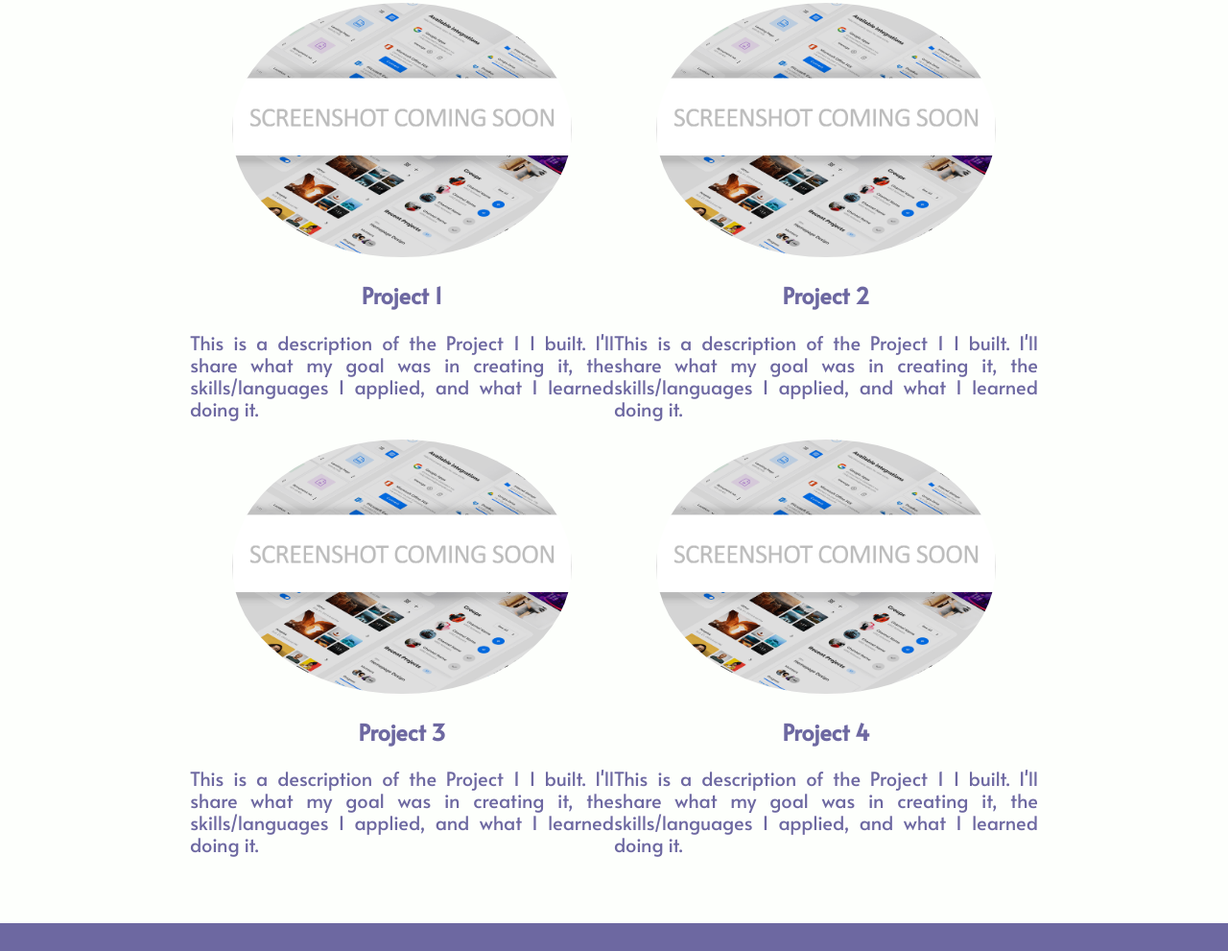
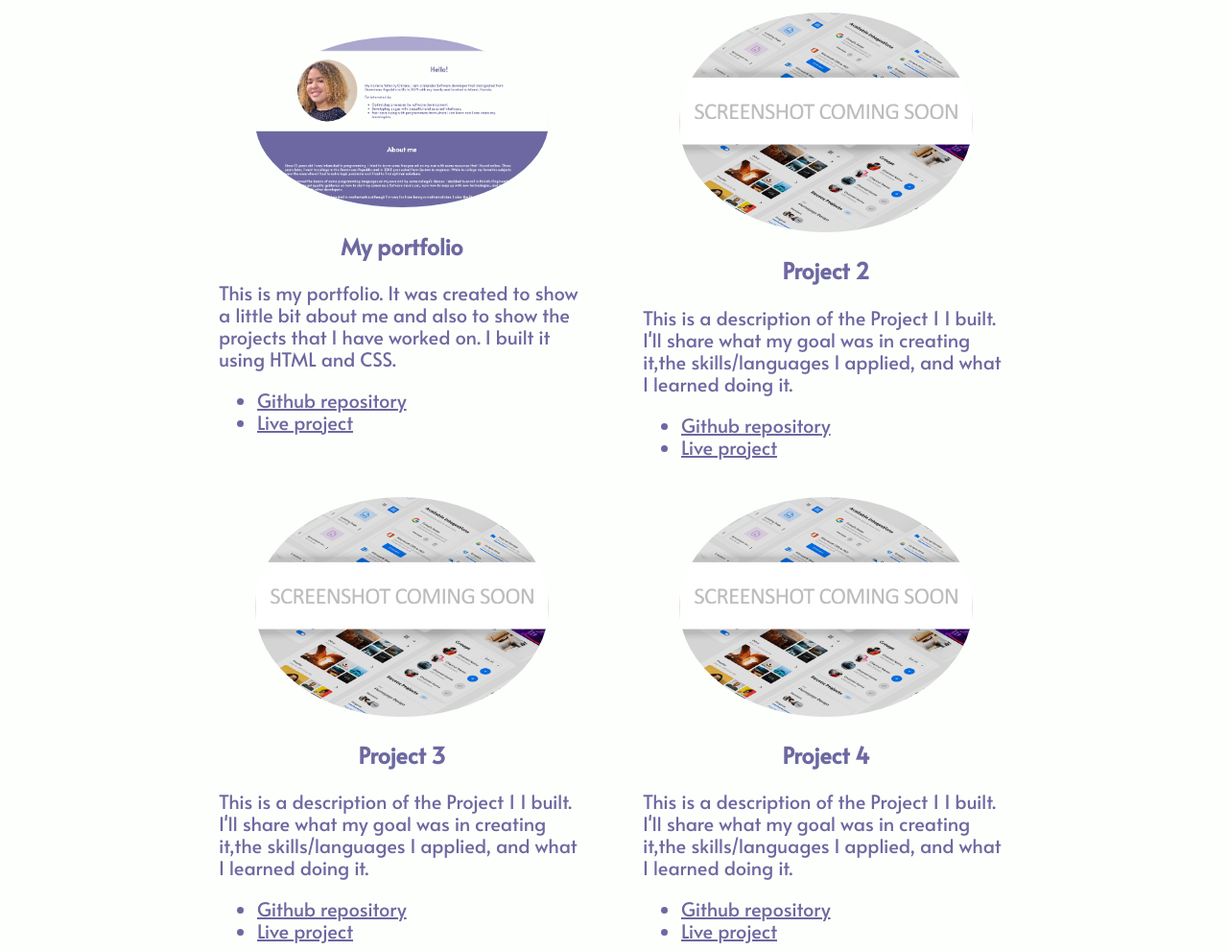
Before and after one commit to yefenny/portfolio, a plain HTML site: page index.html in a window 1280 px wide. Shown: the part 1269-2260 px from the top of the page at 96% size. Drawn offline with nearby package versions, Linux system fonts and the light colour scheme.

Commit message:
fix nav-bar, add align-content to left, fix projects section

```diff
--- a/index.html
+++ b/index.html
@@ -15,10 +15,9 @@
 <body>
     <header>
         <h1>Yefenny Chireno</h1>
-        </div>
         <nav>
             <ul id="menu">
-                <li><a href="#introduction">Introduction</a></li>
+                <li><a href="#home">Home</a></li>
                 <li><a href="#about-me">About </a></li>
                 <li><a href="#projects">Portfolio </a></li>
                 <li><a href="#contact-me">Contact </a></li>
@@ -29,15 +28,14 @@
     <main>
         <article>
             <!--This is the Intro-->
-            <section id="introduction">
+            <section id="home">
                 <div class="group">
                     <div class="item">
                         <img src="images/yefenny-2.JPG" alt="Yefenny's smiling photo">
                     </div>
                     <div class="item-double">
                         <h2>Hello!</h2>
-                        <p>My name is Yefenny Chireno. I am a islander Software developer that immigrated from Dominican
-                            Republic to US in 2019 with my family and located in Miami, Florida.</p>
+                        <p>My name is Yefenny Chireno. I am a islander Software developer that immigrated from Dominican Republic to US in 2019 with my family and located in Miami, Florida.</p>
                         <p>I'm interested in:</p>
                         <ul>
                             <li>Optimizing processes by software development.</li>
@@ -53,13 +51,9 @@
                 <div class="group">
                     <div class="item">
                         <h2>About me</h2>
-                        <p>Since 12 years old I was interested in programming. I tried to learn some free pascal on my
-                            own
-                            with some resources that I found online. Three years later, I went to college in the
-                            Dominican
-                            Republic and in 2018 graduated from System in engineer. While in college my favorites
-                            subjects
-                            were the ones where I had to solve logic problems and I had to find optimal solutions.</p>
+                        <p>Since 12 years old I was interested in programming. I tried to learn some free pascal on my own with some resources that I found online. Three years later, I went to college in the Dominican Republic and in 2018 graduated from System in engineer. While in college my favorites
+                            subjects were the ones where I had to solve logic problems and I had to find optimal solutions.</p>
+
                         <p>Once learned the basics of some programming languages on my own and by some college's
                             classes. I
                             decided to enroll in thinkful Engineering immersion to get quality guidance on how to start
@@ -77,30 +71,42 @@
                 <h2>Portfolio</h2>
                 <div class="group">
                     <div class="item">
-                        <img src="images/placeholder.png" alt="first-project-image">
-                        <h3>Project 1</h3>
-                        <p>This is a description of the Project 1 I built. I'll share what my goal was in creating it,
-                            the skills/languages I applied, and what I learned doing it. </p>
+                        <img src="images/portfolio.png" alt="first-project-image">
+                        <h3>My portfolio</h3>
+                        <p> This is my portfolio. It was created to show a little bit about me and also to show the projects that I have worked on. I built it using HTML and CSS. </p>
+                        <ul>
+                            <li><a href="https://github.com/yefenny/portfolio">Github repository</a></li>
+                            <li> <a href="https://yefenny.github.io/portfolio/">Live project</a></li>
+                        </ul>
                     </div>
                     <div class="item">
                         <img src="images/placeholder.png" alt="second-project-image">
                         <h3>Project 2</h3>
-                        <p>This is a description of the Project 1 I built. I'll share what my goal was in creating it,
-                            the skills/languages I applied, and what I learned doing it. </p>
+                        <p>This is a description of the Project 1 I built. I'll share what my goal was in creating it,the skills/languages I applied, and what I learned doing it. </p>
+                            <ul>
+                                <li><a href="https://github.com/yefenny/portfolio">Github repository</a></li>
+                                <li> <a href="https://yefenny.github.io/portfolio/">Live project</a></li>
+                            </ul>
                     </div>
                 </div>
                 <div class="group">
                     <div class="item">
                         <img src="images/placeholder.png" alt="third-project-image">
                         <h3>Project 3</h3>
-                        <p>This is a description of the Project 1 I built. I'll share what my goal was in creating it,
-                            the skills/languages I applied, and what I learned doing it. </p>
+                        <p>This is a description of the Project 1 I built. I'll share what my goal was in creating it,the skills/languages I applied, and what I learned doing it. </p>
+                            <ul>
+                                <li><a href="https://github.com/yefenny/portfolio">Github repository</a></li>
+                                <li> <a href="https://yefenny.github.io/portfolio/">Live project</a></li>
+                            </ul>
                     </div>
                     <div class="item">
                         <img src="images/placeholder.png" alt="fourth-project-image">
                         <h3>Project 4</h3>
-                        <p>This is a description of the Project 1 I built. I'll share what my goal was in creating it,
-                            the skills/languages I applied, and what I learned doing it. </p>
+                        <p>This is a description of the Project 1 I built. I'll share what my goal was in creating it,the skills/languages I applied, and what I learned doing it. </p>
+                            <ul>
+                                <li><a href="https://github.com/yefenny/portfolio">Github repository</a></li>
+                                <li> <a href="https://yefenny.github.io/portfolio/">Live project</a></li>
+                            </ul>
                     </div>
                 </div>
             </section>
--- a/styles.css
+++ b/styles.css
@@ -80,7 +80,8 @@ section {
 p,
 ul,
 ol {
-  text-align: justify;
+  text-align: left;
+  word-spacing: normal;
 }
 
 section h2 {
@@ -94,19 +95,19 @@ hr {
 }
 
 /* contact me links style */
-#contact-me a:link {
+#contact-me a:link, #projects a:link {
   color: #6d68a1;
 }
 
-#contact-me a:visited {
+#contact-me,#projects a:visited {
   color: #423f66;
 }
 
-#contact-me a:hover {
+#contact-me, #projects a:hover {
   color: #aba8ce;
 }
 
-#contact-me a:active {
+#contact-me,#projects˜ a:active {
   color: #3d5a80;
 }
 
@@ -137,8 +138,6 @@ hr {
 }
 
 /* contact-me formatting */
- {
-}
 
 #contact-me .item {
   align-self: start;
@@ -222,4 +221,8 @@ form button {
   #contact-me .item-double {
     padding-right: 80px;
   }
+
+  #projects .item{
+    padding: 10px 30px;;
+  }
 }
```
Also changed, not shown: images/portfolio.png (added).
